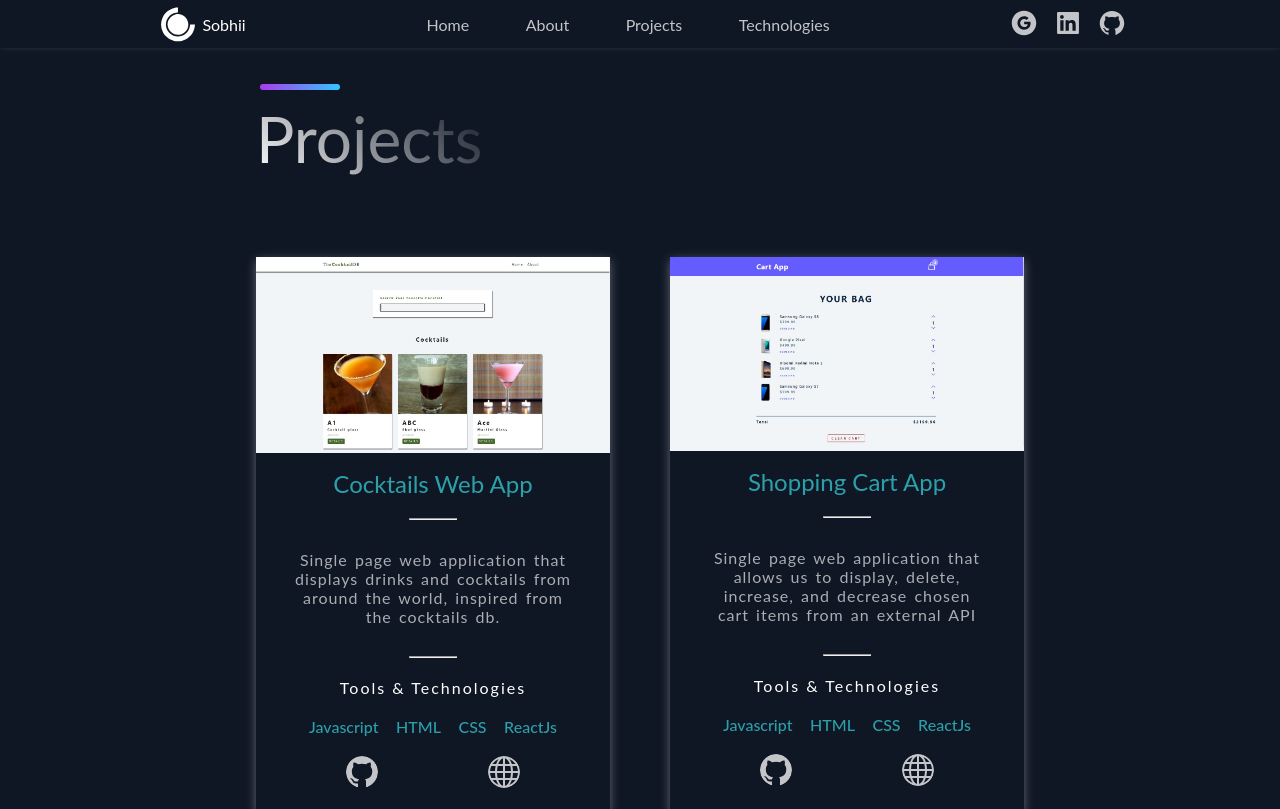
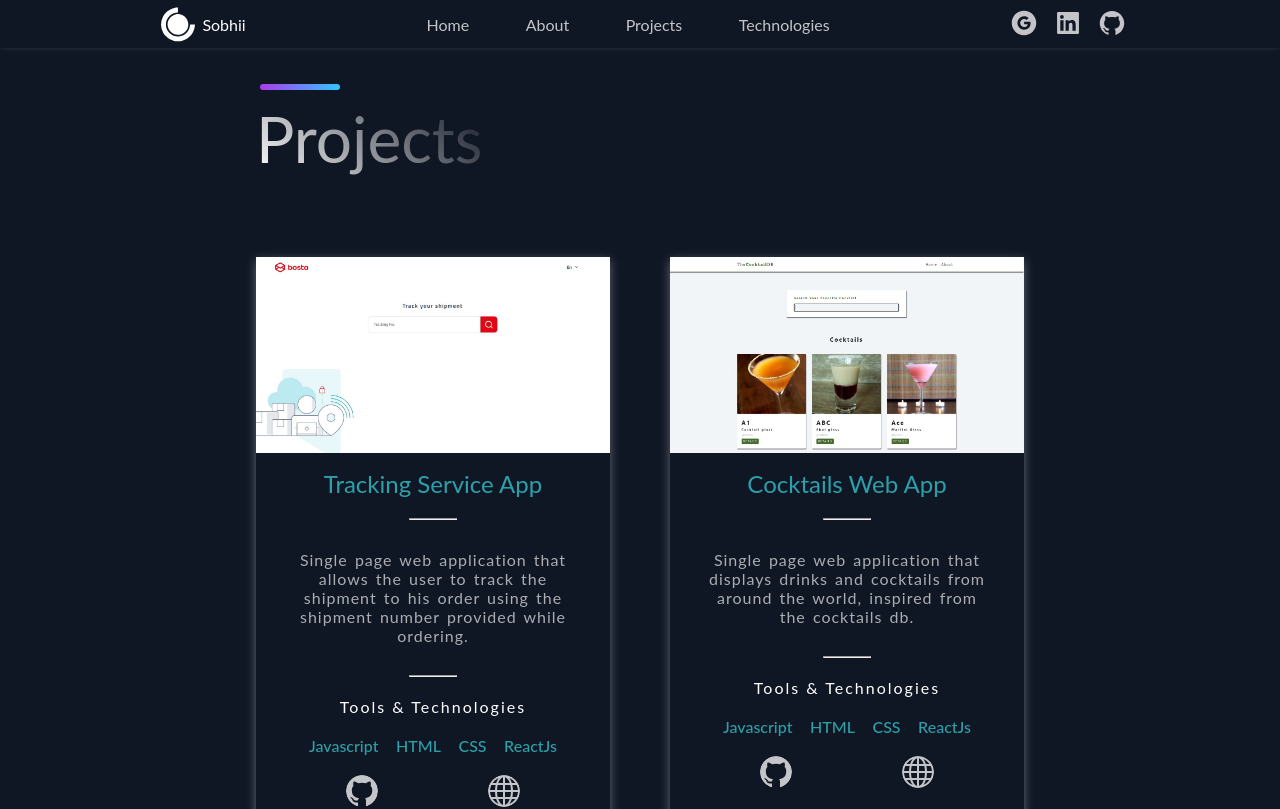
Before and after one commit to eslamsobhy/portfolio-app, a React (Create React App) app: page /projects in a window 1280 px wide. Shown: the top 809 px of the page. Built offline with nearby package versions, Linux system fonts and the light colour scheme.

Commit message:
updated the CV and added a new project

```diff
--- a/src/components/Home/Home.js
+++ b/src/components/Home/Home.js
@@ -15,7 +15,7 @@ const Home = () => {
         </article>
         <button className="main-btn home-btn">
           <a
-            href="https://drive.google.com/file/d/1BSzyaQM-i4lCbf5Ei5VXmfGdbKyKZDwW/view?usp=sharing"
+            href="https://drive.google.com/file/d/1HsgN5hKILl9bAtyIgkoiH5wEidoPdQUb/view?usp=sharing"
             target="_blank"
           >
             My Resumè
--- a/src/constants/constants.js
+++ b/src/constants/constants.js
@@ -6,6 +6,16 @@ import { MdCardMembership } from "react-icons/md";
 export const projects = [
   {
     id: 0,
+    title: "Tracking Service App",
+    description:
+      "Single page web application that allows the user to track the shipment to his order using the shipment number provided while ordering.",
+    image: "/images/7.jpg",
+    tags: ["Javascript", "HTML", "CSS", "ReactJs"],
+    source: "https://github.com/eslamsobhy/tracking-service-app",
+    visit: "https://tracking-service-app.vercel.app/",
+  },
+  {
+    id: 1,
     title: "Cocktails Web App",
     description:
       "Single page web application that displays drinks and cocktails from around the world, inspired from the cocktails db.",
@@ -15,7 +25,7 @@ export const projects = [
     visit: "https://cocktails-app-vert.vercel.app/",
   },
   {
-    id: 1,
+    id: 2,
     title: "Shopping Cart App",
     description:
       "Single page web application that allows us to display, delete, increase, and decrease chosen cart items from an external API",
@@ -25,7 +35,7 @@ export const projects = [
     visit: "https://cart-app-rho.vercel.app/",
   },
   {
-    id: 2,
+    id: 3,
     title: "Omnifood",
     description:
       " Fully responsive web site for a premium food delivery company that is responsible for providing a healthy and affordable meals in currently four cities.",
@@ -35,7 +45,7 @@ export const projects = [
     visit: "https://omnifood-xi.vercel.app/",
   },
   {
-    id: 3,
+    id: 4,
     title: "Leon",
     description:
       "Fully responsive web site template for Leon agency, which is responsible for Graphic/Web design, UI/UX, and Web development.",
```
Also changed, not shown: public/images/7.jpg (added).
